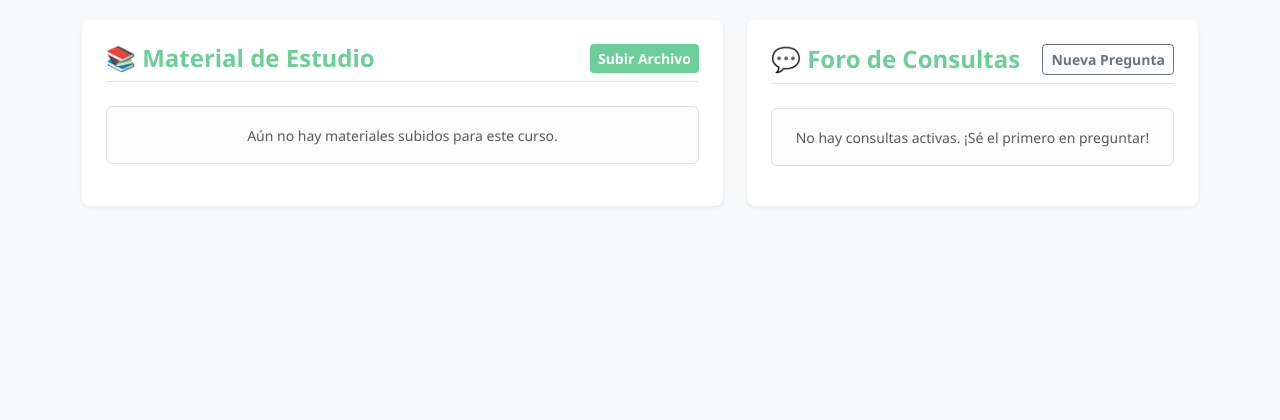
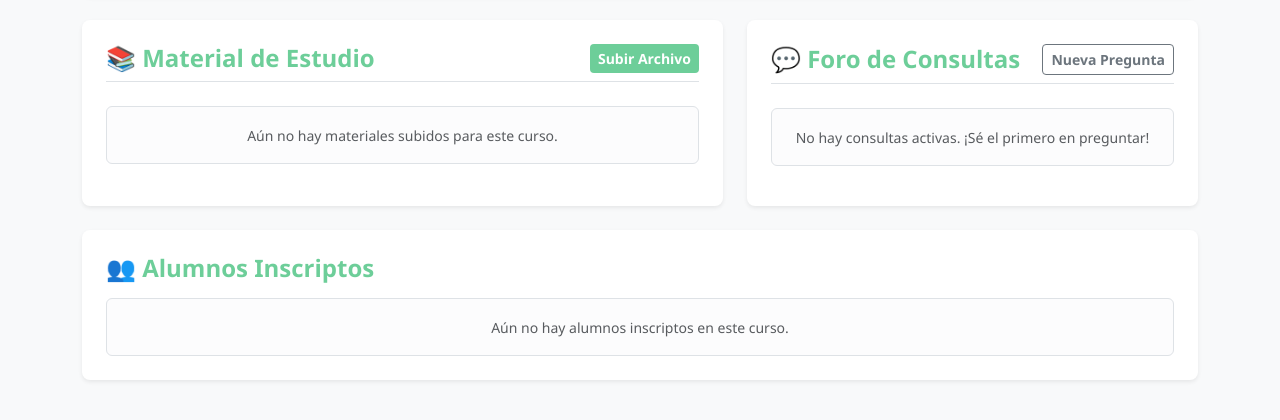
Before and after one commit to vaniina-afk/cursolandia, a PHP site: page /curso_interno.php?id=1 in a window 1280 px wide. Shown: the part 238-658 px from the top of the page. Run offline with PHP 8.4, Linux system fonts and the light colour scheme; a user stored in the database is signed in; data comes from the database, SQL or seed files in the repository; tables that the repository leaves empty hold one stand-in row (values such as "Sample post").

Commit message:
Implementación de lista de alumnos y blindaje de inscripciones.
- Agregada sección visual en curso_interno para que el creador vea a sus alumnos inscriptos (con imagen_perfil o iniciales).
- Implementación de transacciones en PHP para evitar desincronización al descontar cupos.
- Corrección de la restricción chk_cupo en MySQL para permitir llegar a 0.
- Creación de sistema de bajas que restaura el cupo automáticamente.

```diff
--- a/curso_interno.php
+++ b/curso_interno.php
@@ -43,6 +43,16 @@ if (!$acceso_permitido) {
 // Traemos los materiales
 $sql_materiales = "SELECT * FROM Materiales WHERE id_curso = $id_curso";
 $materiales = $conexion->query($sql_materiales);
+
+// Traemos los alumnos (Solo si es el creador)
+$alumnos = null;
+if ($curso['id_creador'] == $id_usuario) {
+    $sql_alumnos = "SELECT u.nombre, u.apellido, u.email, u.imagen_perfil
+                    FROM Inscripciones i
+                    JOIN Usuarios u ON i.id_usuario = u.id_usuario
+                    WHERE i.id_curso = $id_curso AND i.estado = 'Aceptado'";
+    $alumnos = $conexion->query($sql_alumnos);
+}
 ?>
 <!DOCTYPE html>
 <html lang="es">
@@ -147,6 +157,56 @@ $materiales = $conexion->query($sql_materiales);
             </div>
 
         </div>
+
+        <?php if ($curso['id_creador'] == $id_usuario): ?>
+        <div class="row mt-4">
+            <div class="col-12">
+                <div class="card card-compacta shadow-sm border-0">
+                    <div class="card-body p-4">
+                        <h4 class="text-primario fw-bold mb-3">👥 Alumnos Inscriptos</h4>
+
+                        <?php if ($alumnos && $alumnos->num_rows > 0): ?>
+                            <div class="table-responsive">
+                                <table class="table table-hover align-middle mb-0">
+                                    <tbody>
+                                        <?php while ($alumno = $alumnos->fetch_assoc()): ?>
+                                            <tr>
+                                                <td class="border-0 border-bottom py-3">
+                                                    <div class="d-flex align-items-center">
+
+                                                        <!-- Lógica de la Foto / Inicial -->
+                                                        <?php if (!empty($alumno['foto_perfil'])): ?>
+                                                            <img src="uploads/<?php echo htmlspecialchars($alumno['foto_perfil']); ?>" class="rounded-circle me-3 shadow-sm" style="width: 45px; height: 45px; object-fit: cover;" alt="Foto">
+                                                        <?php else: ?>
+                                                            <div class="text-white rounded-circle d-flex justify-content-center align-items-center me-3 shadow-sm" style="width: 45px; height: 45px; font-size: 1.2rem; font-weight: bold; background-color: var(--color-primario);">
+                                                                <?php echo strtoupper(substr($alumno['nombre'], 0, 1)); ?>
+                                                            </div>
+                                                        <?php endif; ?>
+
+                                                        <div>
+                                                            <span class="fw-bold text-dark d-block"><?php echo htmlspecialchars($alumno['nombre'] . ' ' . $alumno['apellido']); ?></span>
+                                                            <a href="mailto:<?php echo htmlspecialchars($alumno['email']); ?>" class="text-decoration-none text-muted small">
+                                                                ✉️ <?php echo htmlspecialchars($alumno['email']); ?>
+                                                            </a>
+                                                        </div>
+                                                    </div>
+                                                </td>
+                                            </tr>
+                                        <?php endwhile; ?>
+                                    </tbody>
+                                </table>
+                            </div>
+                        <?php else: ?>
+                            <div class="alert alert-light text-center border mt-2 mb-0">
+                                <span class="text-muted small">Aún no hay alumnos inscriptos en este curso.</span>
+                            </div>
+                        <?php endif; ?>
+                    </div>
+                </div>
+            </div>
+        </div>
+        <?php endif; ?>
+
     </div>
 
     <!-- Modal (Oculto para alumnos) -->
```
Also changed, not shown: dejar_curso.php (added, +28 -0 lines), inscribirse.php (+23 -11 lines), panel.php (+12 -3 lines).
